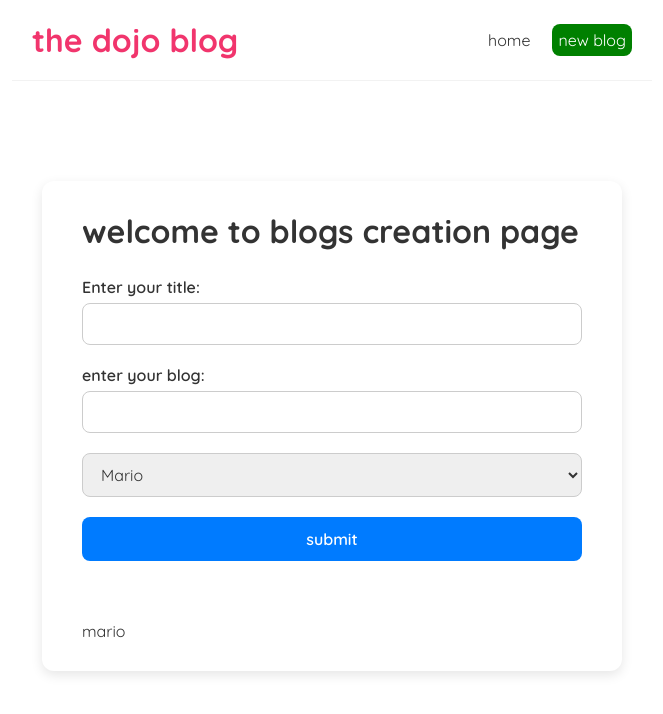
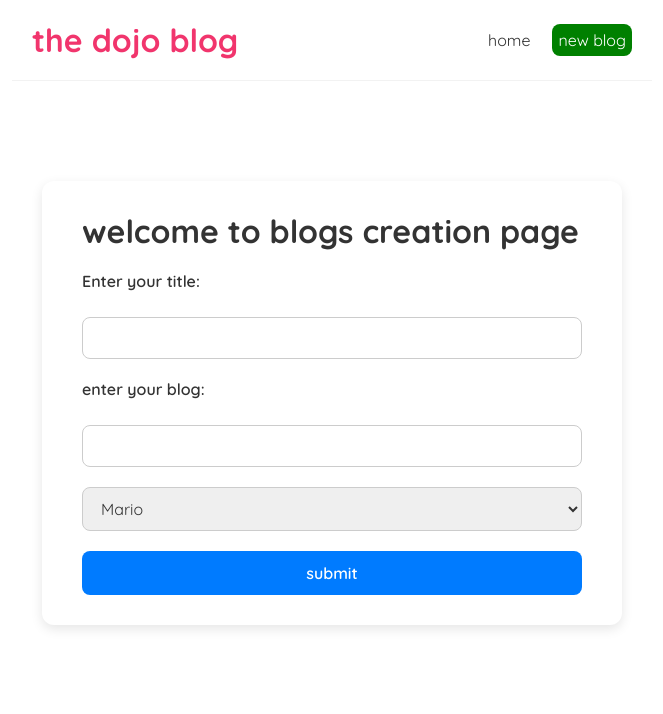
Before and after one commit to Kumarkrk/blogs, a React (Create React App) app: page /create in a window 1280 px wide. Shown: the top 714 px of the page, without its empty margins (308-971 px from the left). Built offline with nearby package versions, Linux system fonts and the light colour scheme.

Commit message:
Update create.js

```diff
--- a/src/create.js
+++ b/src/create.js
@@ -1,61 +1,38 @@
-import {  useState } from "react";
-import { useHistory } from "react-router-dom/cjs/react-router-dom.min";
+import { useState } from "react";
+import { useHistory } from "react-router-dom";
 
 const Create = () => {
-    const[title,setTitle]=useState('');
-    const[body,setBody]=useState('');
-    const[author,setAuthor]=useState('mario');
-    const[ispending,setIspending]=useState(false);
-    const history=useHistory();
-    const handleevent=(e)=>
-    {
-        // e.preventDefault();
-        const blog={title,body,author}
-        console.log(blog);
-        fetch("http://localhost:5000/blogs", {
-            method:'POST',
-            headers:{"Content-type":"application/json"},
-            body:JSON.stringify(blog)
+  const [title, setTitle] = useState('');
+  const [body, setBody] = useState('');
+  const [author, setAuthor] = useState('mario');
+  const history = useHistory();
 
-        }).then(()=>
-        {
-            setIspending(false);
-          history.go(-1);
-        })
-    }
+  const handleevent = (e) => {
+    e.preventDefault();
+    alert("Fake API cannot save. This is static mode.");
+    history.push("/");
+  };
 
   return (
     <div className="create">
-            {/* <h1>welcome to blogs creation page</h1> */}
-            <form onSubmit={handleevent} >
-                <label id="q3">
+      <form onSubmit={handleevent}>
         <h1>welcome to blogs creation page</h1>
-                </label>
-                <div>
-                <label>
-                    Enter your title:
-                </label>
-                <input type="text" required value={title} onChange={(e)=>setTitle(e.target.value)}></input>
-                </div>
-                <div>
+
+        <label>Enter your title:</label>
+        <input type="text" required value={title} onChange={(e)=>setTitle(e.target.value)} />
+
         <label>enter your blog:</label>
-                <input type="text" required value={body} onChange={(e)=>setBody(e.target.value)}></input>
-                </div>
-                <div>
+        <input type="text" required value={body} onChange={(e)=>setBody(e.target.value)} />
+
         <select value={author} onChange={(e)=>setAuthor(e.target.value)}>
           <option value="mario">Mario</option>
-                      <option value="yoshi">Youshi</option>
+          <option value="yoshi">Yoshi</option>
         </select>
-                </div>
-             {!ispending&&   <button >submit</button>}
-             {ispending && <button disabled>blog adding..</button>}
-                <p>{title}</p>
-                <p>{body}</p>
-                <p>{author}</p>
 
+        <button>submit</button>
       </form>
     </div>
   );
-}
+};
 
 export default Create;
```
Lines whose indentation alone changed are shown as unchanged.
